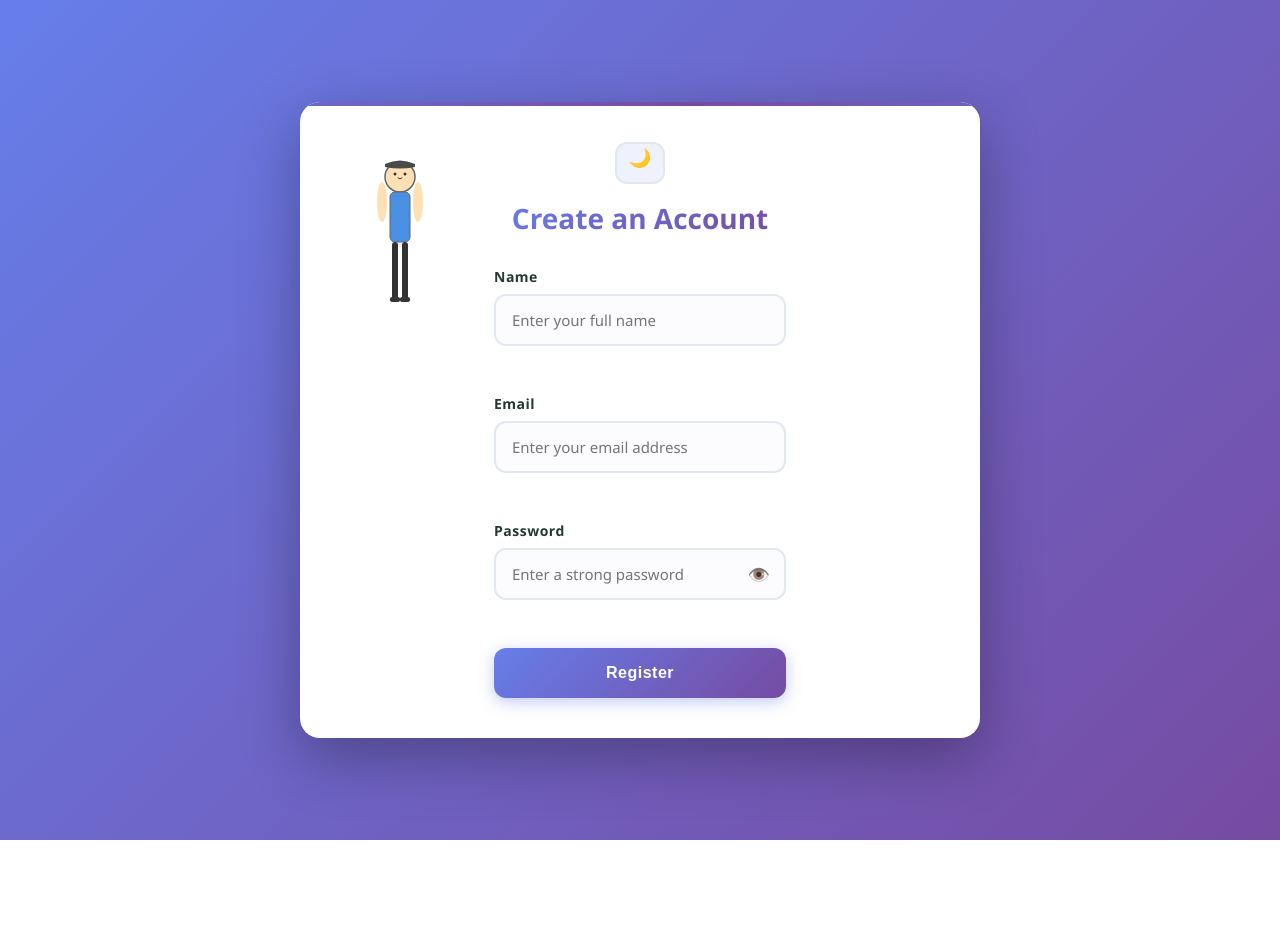
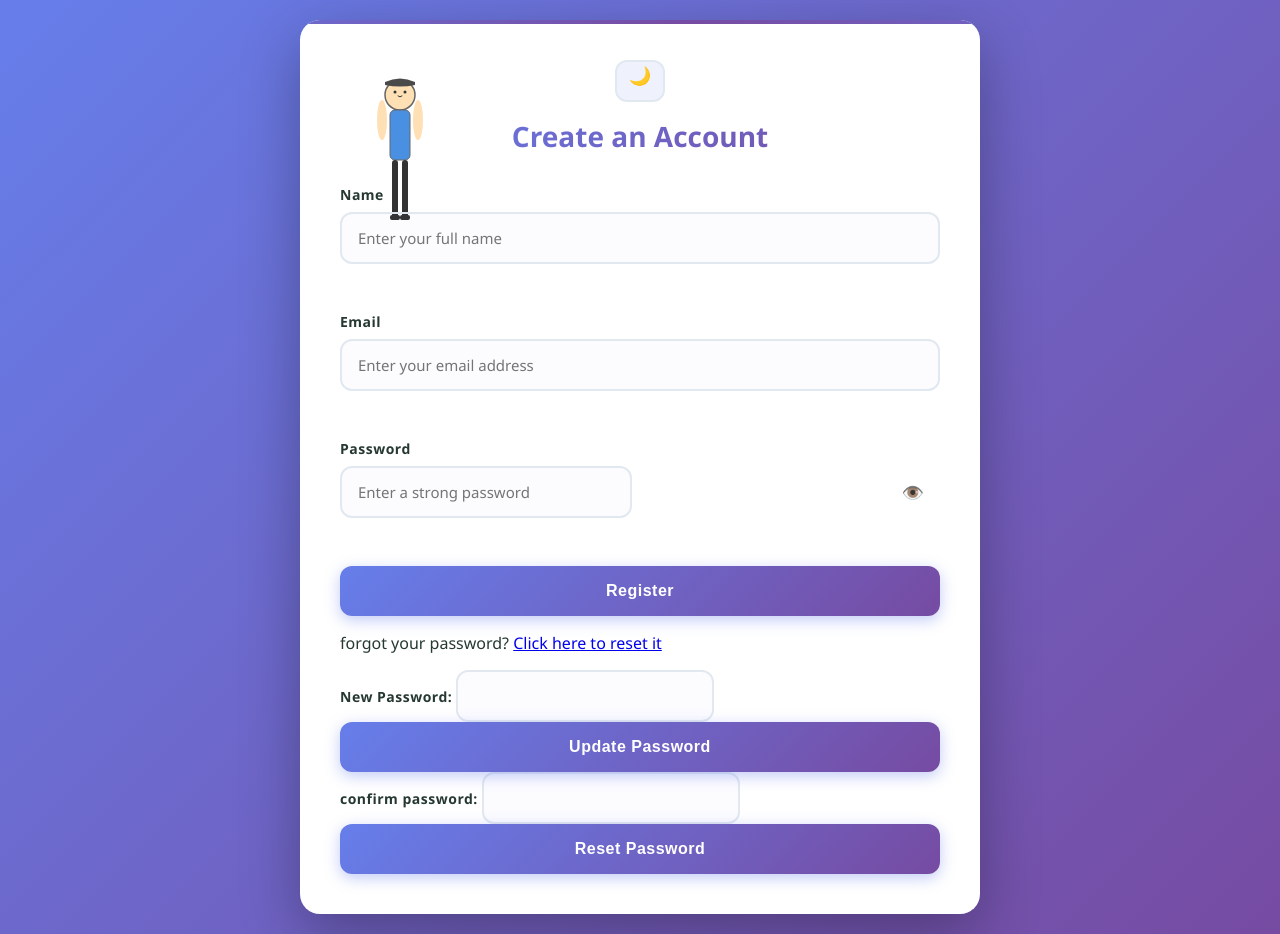
Before and after one commit to KINCYLUCKY/Class.assgn, a plain HTML site: page index.html in a window 1280 px wide. Before the commit the page ends 840 px from the top, so only its background shows below. Drawn offline with Linux system fonts and the light colour scheme.

Commit message:
made changes

```diff
--- a/index.html
+++ b/index.html
@@ -48,7 +48,19 @@
       </div>
 
       <button type="submit">Register</button>
-    </form>
+      <P>
+        forgot your password? <a href="reset-password.html">Click here to reset it</a>
+      </P>
+      <form action="/update-password"method="POST">
+
+        <input type="hidden"name="token"value="abc123Xyz" />
+        <label for="new-password">New Password:</label>
+        <input type="password" id="new-password" name="new-password" required />
+        <button type="submit">Update Password</button>
+        <label for="confirm-password">confirm password:</label>
+        <input type="password" id="confirm-password" name="confirm-password" required />
+        <button type="submit">Reset Password</button>
+      </form>
 
     <div id="successMessage" class="hidden">
       <h3>Registration Successful!</h3>
```
